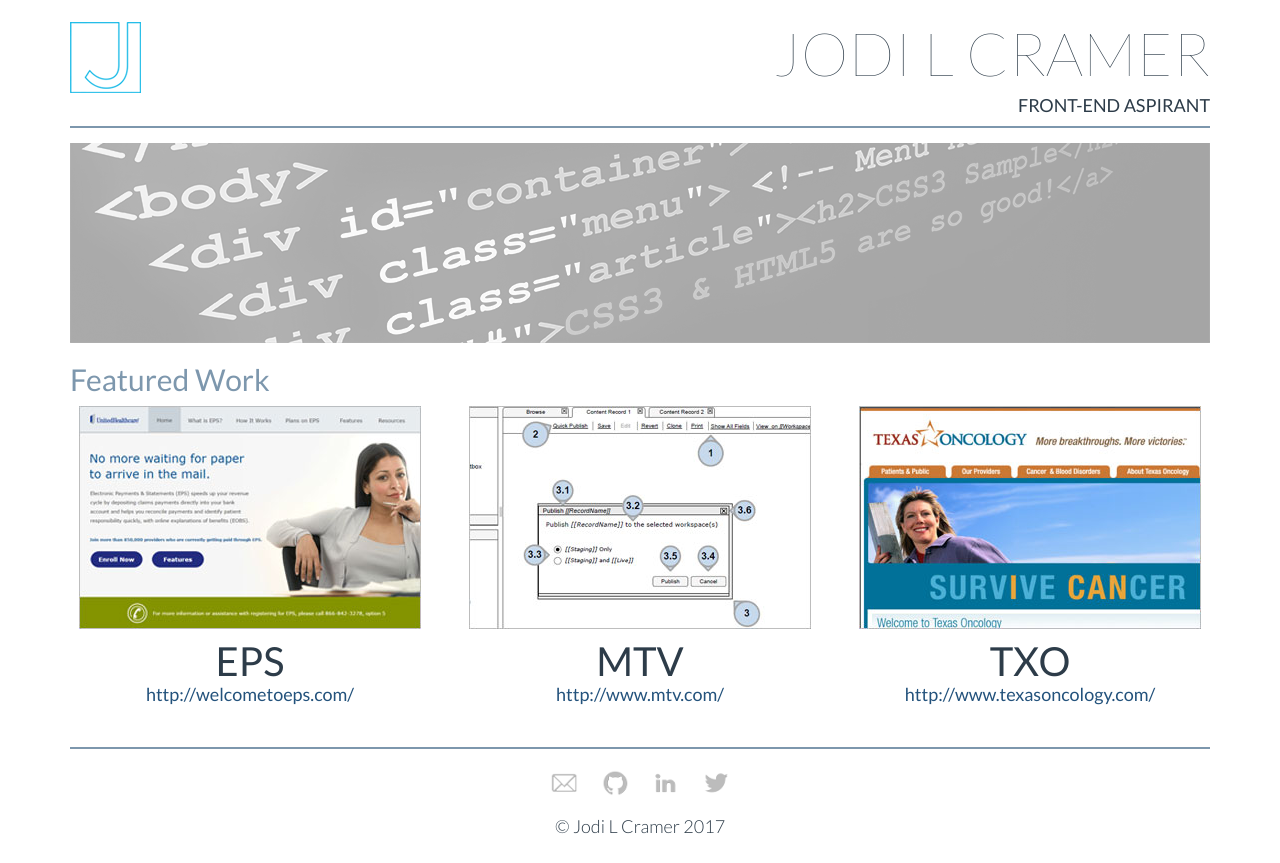
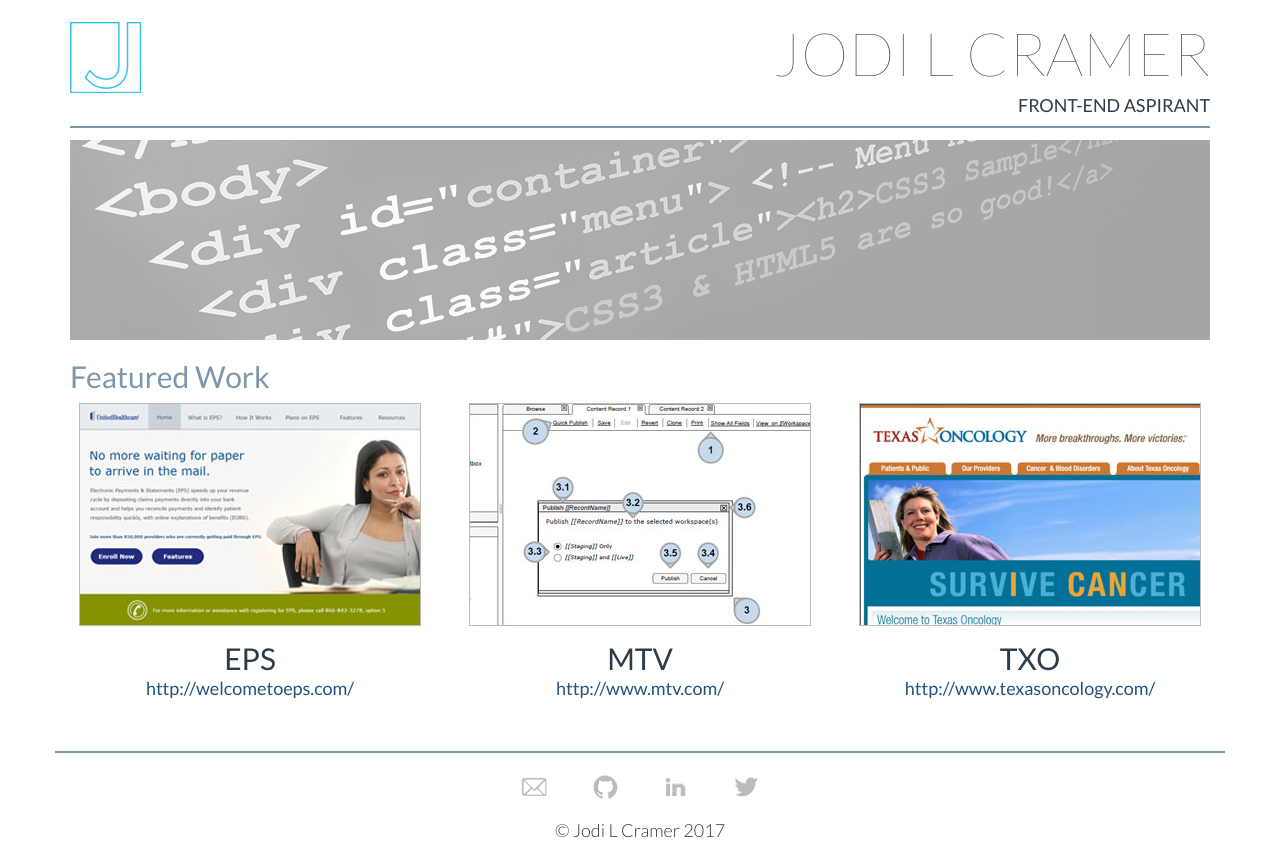
Before and after one commit to Jodi-Cramer/portfolio-project, a website: page index.htm in a window 1280 px wide. Drawn offline with Linux system fonts and the light colour scheme.

Commit message:
2nd Iteration of portfolio project
Review notes have been completed in this iteration and are ready for re-review.

```diff
--- a/css/main.css
+++ b/css/main.css
@@ -6,11 +6,6 @@
 a:link {
     color: #23527c;
     font-size: 18px;
-}
-
-a.footericon:link {
-    color: #23527c;
-    font-size: 14px;
 }
 
 header {
@@ -30,8 +25,8 @@
 
 figcaption {
 	display: block;
-    margin: 20px auto 0px auto;
-	font-size: 40px;
+    margin: 20px auto 10px auto;
+	font-size: 30px;
     font-weight: 400;
 	line-height: 25px;
 
@@ -52,32 +47,33 @@
     border: solid #7d97ad;
     border-width: 2px 0px 0px 0px;
     max-width: 100%;
-    margin: 0px 15px 15px 15px;
-}
-
-h1.feature {
-    font-size: 50px;
-    font-weight: 300;
+    margin: 0;
+	padding-bottom: 12px;
 }
 
 img, embed, object, video {
     max-width: 100%;
 }
 
-img.feature {
+.feature {
 	display: block;
 	margin: 0px auto 0px auto;
 }
 
-img.footericon {
+.footericon {
     margin: 0px 10px 0px 10px;
     height: 28px;
     width: 28px;
 }
 
-p.copyright {
+.copyright {
     margin: 0px 0px 24px 0px;
     text-align: center;
+}
+
+.footericon:link {
+    color: #23527c;
+    font-size: 14px;
 }
 
 .text-lowercase {
--- a/index.htm
+++ b/index.htm
@@ -24,10 +24,8 @@
           <h4>Front-End Aspirant</h4>
         </div>
 
-        <div class="row">
         <div class="col-md-12">
           <hr>
-          </div>
         </div>
       </header>
 
@@ -43,6 +41,7 @@
         </div>
       </header>
 
+	  <main>
 		  <div class="row text-uppercase text-center">
 			<figure class="col-md-4 feature">
 			  <img class="img-responsive feature" src="images/uhc_eps.jpg" alt="Design Comp for UHC EPS Website">
@@ -68,17 +67,22 @@
 			  </figcaption>
 			</figure>
 		  </div>
+		</main>
 
-      <footer>
+      <footer class="row">
+      	<div class="col-md-12">
 			<nav>
 			  <a href="mailto:jodi.cramer@protonmail.com" class="footericon" ><img class="footericon" src="images/ico_email.png" alt="Send an email to Jodi"></a>
 			  <a href="https://github.com/Jodi-Cramer" target="_blank" class="footericon" ><img class="footericon" src="images/ico_git.png" alt="Jodi's Git Repository"></a>
 			  <a href="www.linkedin.com/in/jodi-l-cramer" target="_blank" class="footericon" ><img class="footericon" src="images/ico_linkedIn.png" alt="Jodi's Linked In Profile"></a>
 			  <a href="https://twitter.com/AmbientTweeter" target="_blank" class="footericon" ><img class="footericon" src="images/ico_twitter.png" alt="Jodi on Twitter"></a>
         	</nav>
+		  </div>
       </footer>
-
+      <div class="row">
+ 		<div class="col-md-12">
       		<p class="copyright">© Jodi L Cramer 2017</p>
+	  	</div>
       </div>
 
   </body>
```
Lines whose indentation alone changed are shown as unchanged.
